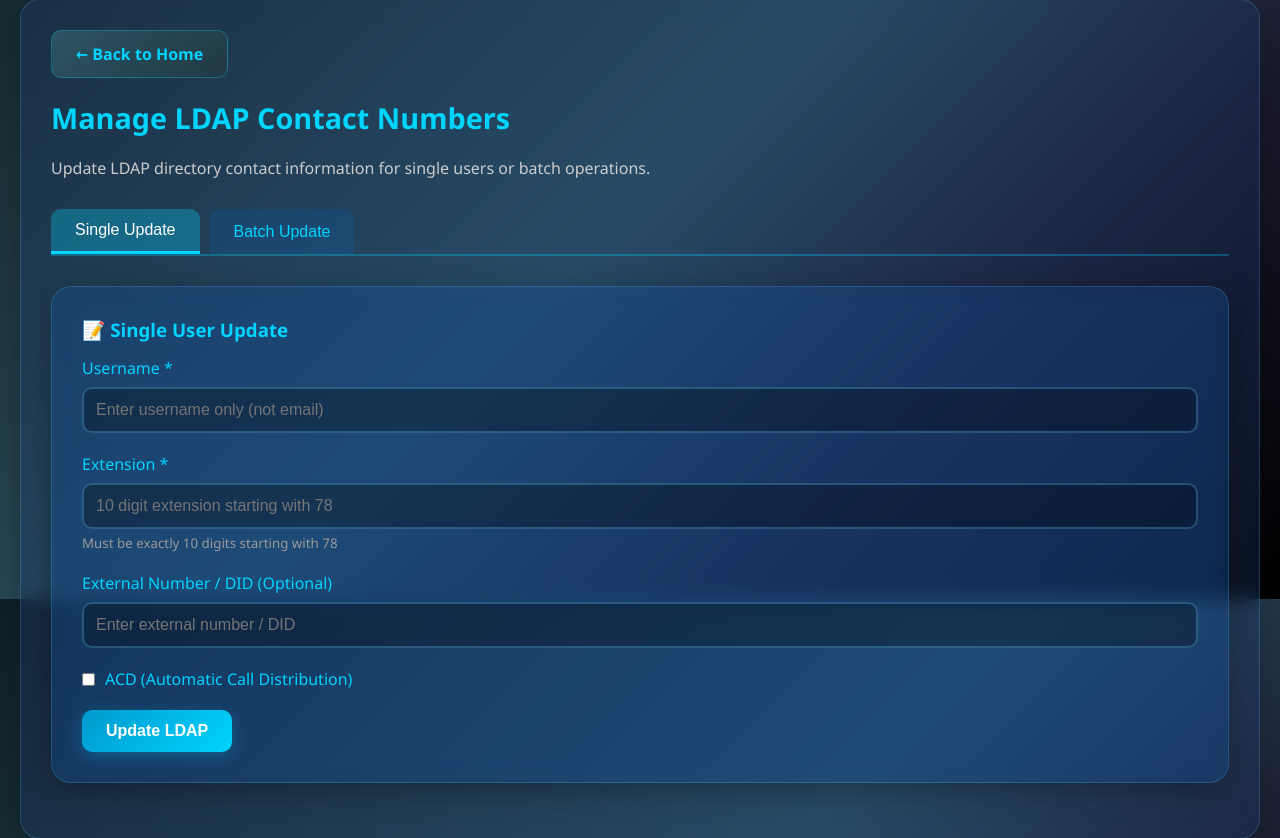
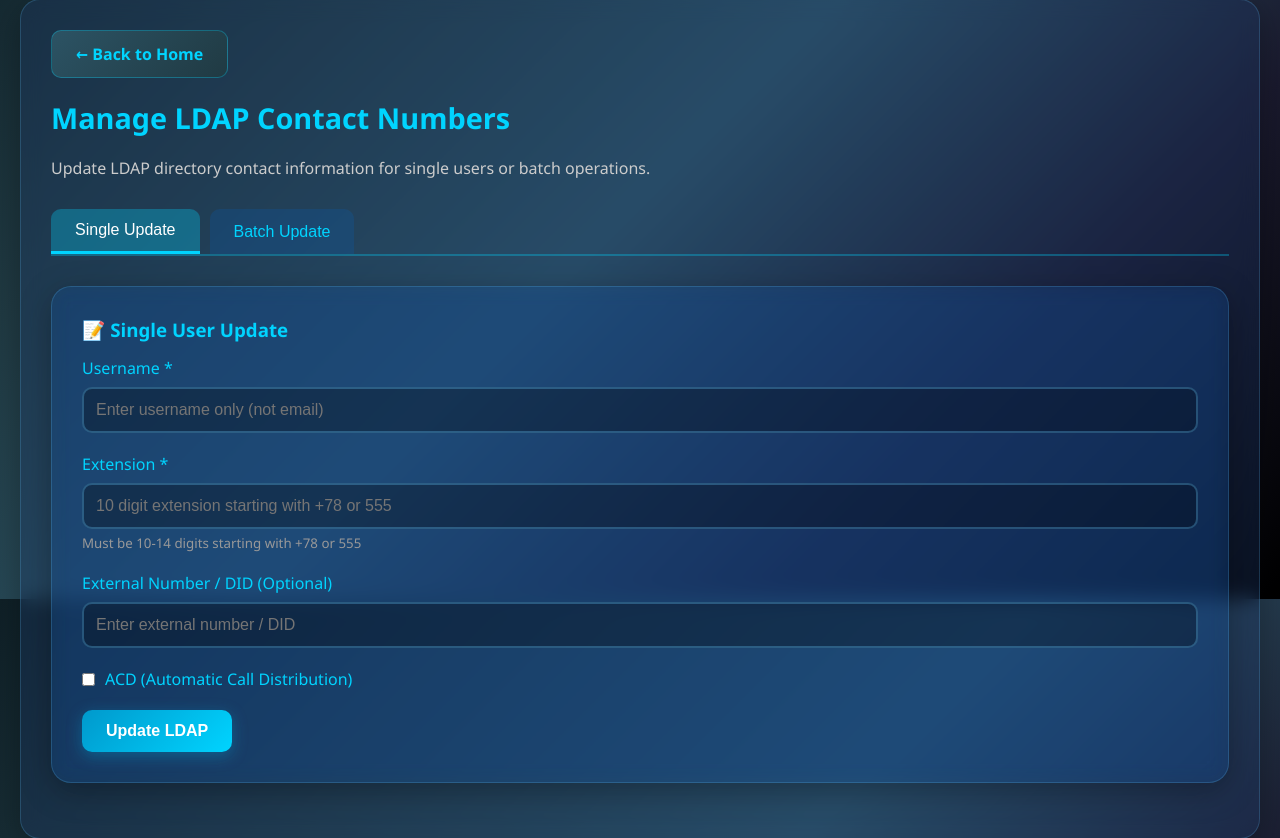
Before and after one commit to legex/uc-automation, a FastAPI app: template src/webexapp/templates/ldap_services.html in a window 1280 px wide. Shown: the part 201-1039 px from the top of the page. Run offline with FastAPI, Linux system fonts and the light colour scheme; the template is opened without the code that fills it, so the values that code supplies are empty; parts of the project's set-up code (start-up, migrations or seed data) failed here and were passed over.

Commit message:
changes with ldap service

```diff
--- a/src/webexapp/templates/ldap_services.html
+++ b/src/webexapp/templates/ldap_services.html
@@ -64,8 +64,8 @@
                 </div>
                 <div class="form-group">
                     <label for="ldap_extension">Extension *</label>
-                    <input type="text" id="ldap_extension" name="extension" required placeholder="10 digit extension starting with 78" pattern="78[0-9]{8}" title="Extension must be exactly 10 digits starting with 78" maxlength="10">
-                    <small style="color: #999; display: block; margin-top: 5px;">Must be exactly 10 digits starting with 78</small>
+                    <input type="text" id="ldap_extension" name="extension" required placeholder="10 digit extension starting with +78 or 555" title="Extension General or ACD" maxlength="15">
+                    <small style="color: #999; display: block; margin-top: 5px;">Must be 10-14 digits starting with +78 or 555</small>
                 </div>
                 <div class="form-group">
                     <label for="ldap_external">External Number / DID (Optional)</label>
```
